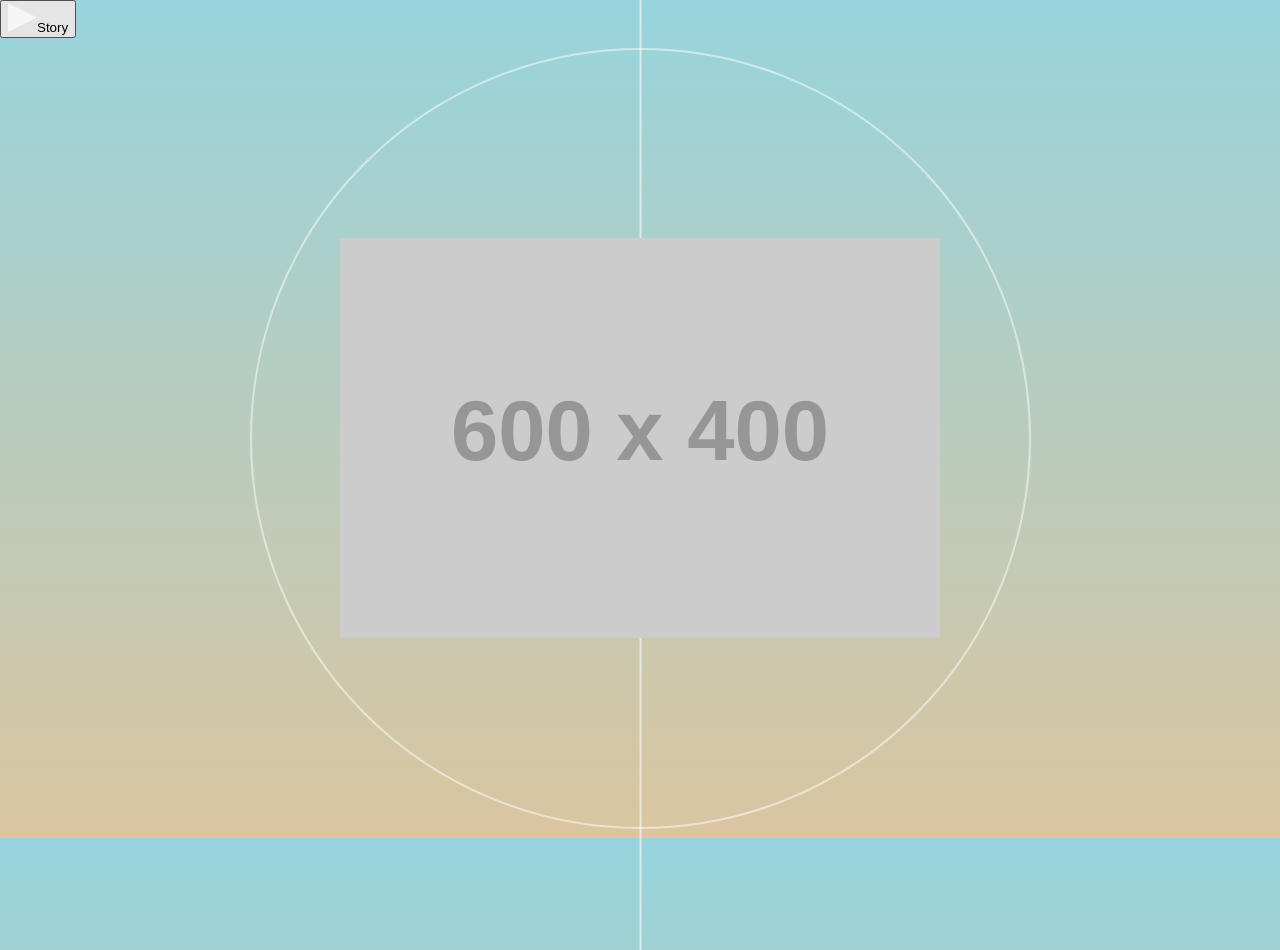
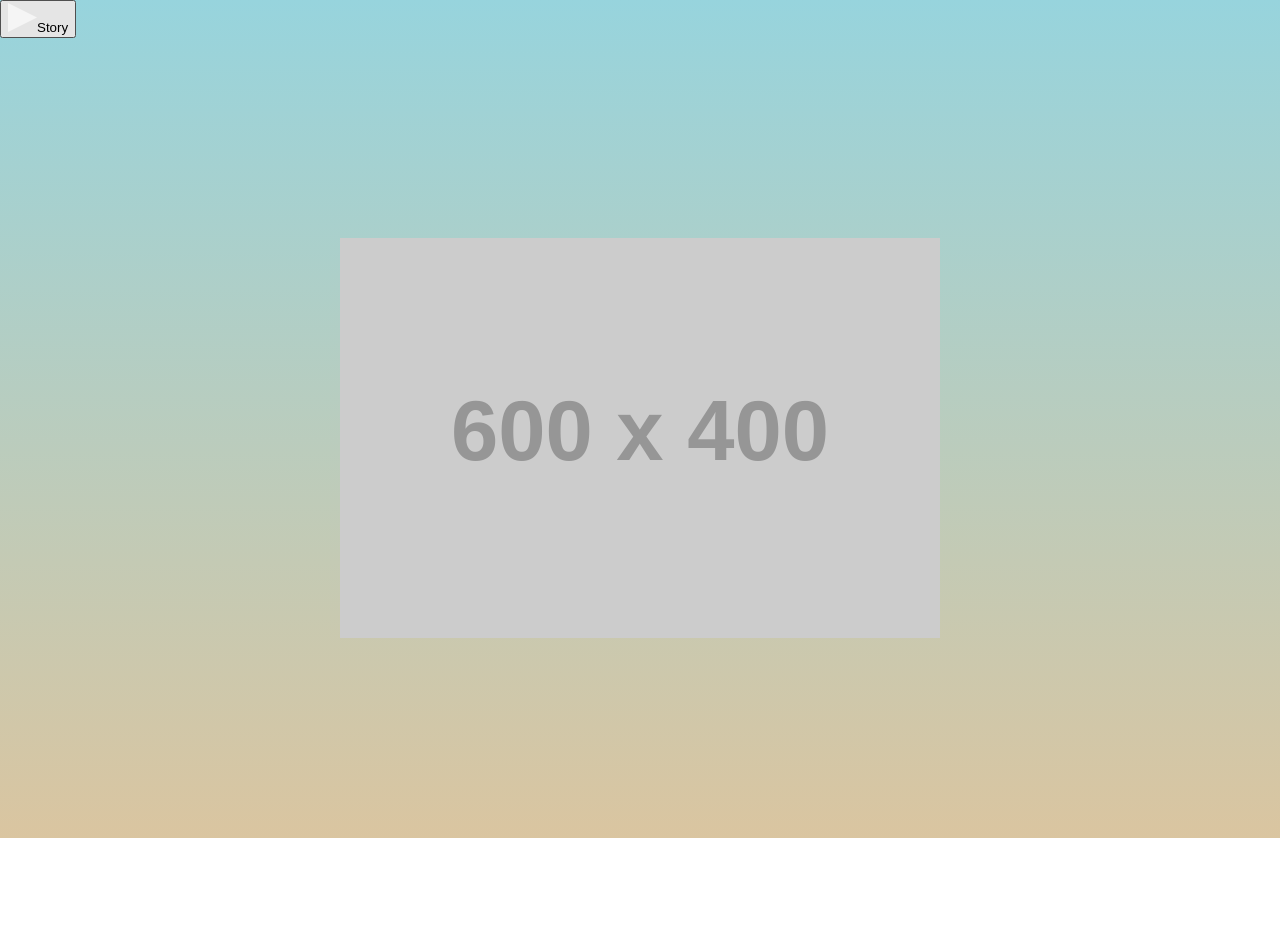
Before and after one commit to AlisonYoon/coffee-break, a Vue app: page / in a window 1280 px wide. After the commit the page ends 838 px from the top, so only its background shows below. Built offline with nearby package versions, Linux system fonts and the light colour scheme.

Commit message:
svg deleted

```diff
--- a/src/components/Painting.vue
+++ b/src/components/Painting.vue
@@ -4,58 +4,6 @@
     <h1>Title</h1>
     <h3>Artist name</h3>
 
-<svg width="3px" height="1024px" viewBox="0 0 3 1024" version="1.1" xmlns="http://www.w3.org/2000/svg" xmlns:xlink="http://www.w3.org/1999/xlink">
-    <g id="Page-1" stroke="none" stroke-width="1" fill="none" fill-rule="evenodd" stroke-opacity="0.6">
-        <g id="Desktop-Copy-2" transform="translate(-477.000000, 0.000000)" stroke="#FFFFFF" stroke-width="2">
-            <path d="M478.55142,0 L478.55142,1024" id="Path"></path>
-        </g>
-    </g>
-</svg>
-      <g
-        id="Page-1"
-        stroke="none"
-        stroke-width="1"
-        fill="none"
-        fill-rule="evenodd"
-        stroke-linecap="square"
-        stroke-opacity="0.596836757"
-      >
-        <g
-          id="Desktop-Copy-2"
-          transform="translate(-500.000000, 0.000000)"
-          stroke="#FFFFFF"
-          stroke-width="2"
-        >
-          <path d="M501,0 L501,1024" id="Line"></path>
-        </g>
-      </g>
-    </svg>
-    <svg
-      width="781px"
-      height="781px"
-      viewBox="0 0 781 781"
-      version="1.1"
-      xmlns="http://www.w3.org/2000/svg"
-      xmlns:xlink="http://www.w3.org/1999/xlink"
-    >
-      <g
-        id="Page-1"
-        stroke="none"
-        stroke-width="1"
-        fill="none"
-        fill-rule="evenodd"
-        stroke-opacity="0.499945367"
-      >
-        <g
-          id="Desktop-Copy"
-          transform="translate(-123.000000, -99.000000)"
-          stroke="#FFFFFF"
-          stroke-width="2"
-        >
-          <circle id="Oval" cx="513.5" cy="489.5" r="389.5"></circle>
-        </g>
-      </g>
-    </svg>
     <img src="https://dummyimage.com/600x400/000/fff" alt>
   </div>
 </template>
```
